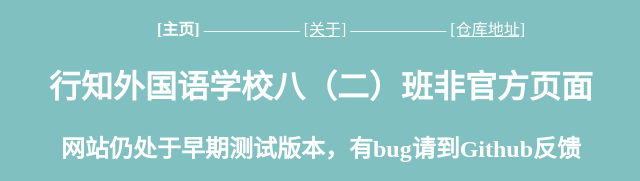
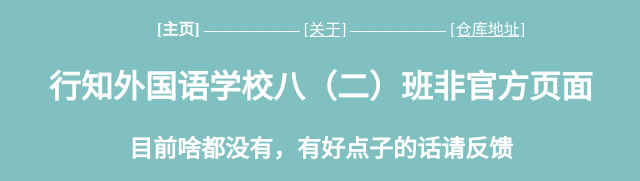
Before and after one commit to xzwgy82/xzwgy82.github.io, a plain HTML site: page home/index.html in a window 1280 px wide. Shown: the top 181 px of the page, without its empty margins (319-959 px from the left). Drawn offline with Linux system fonts and the light colour scheme; a web font is replaced by a local one.

```diff
--- a/home/index.html
+++ b/home/index.html
@@ -18,7 +18,7 @@
 		<li id="cw"><a href="https://github.com/xzwgy82/xzwgy82.github.io">[仓库地址]</a></li>
 	</ul>
 	<h1>行知外国语学校八（二）班非官方页面</h1>
-	<h2>网站仍处于早期测试版本，有bug请到Github反馈</h2>
+	<h2>目前啥都没有，有好点子的话请反馈</h2>
 	<a href="https://github.com/xzwgy82/xzwgy82.github.io" target="-blank" title="前往Github">
 		<img src="https://www.helloimg.com/images/2023/02/05/oZ8P0S.png" width="45" height="46" alt="我的Github仓库">
 	</a>
```
